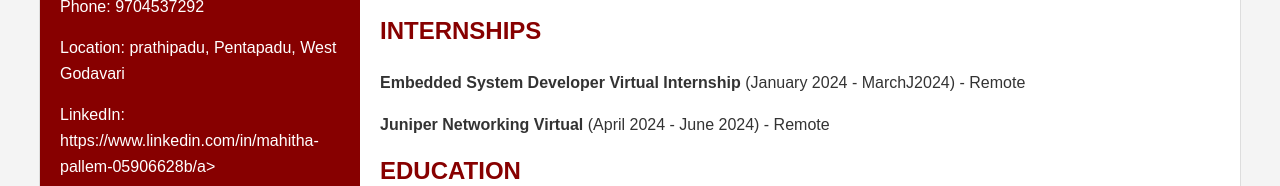
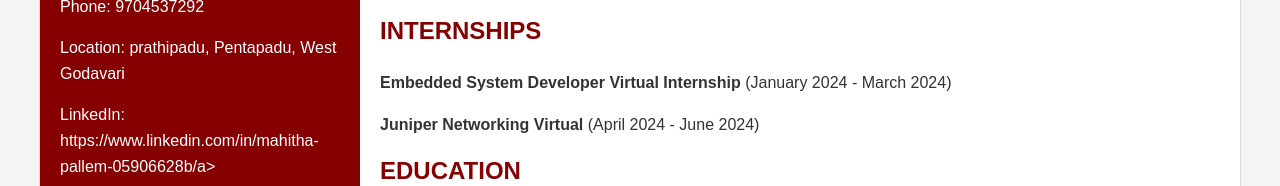
Before and after one commit to pallemmahitha/pallemmahitha.github.io, a plain HTML site: page index.html in a window 1280 px wide. Shown: the part 286-472 px from the top of the page. Drawn offline with Linux system fonts and the light colour scheme.

Commit message:
Update index.html

```diff
--- a/index.html
+++ b/index.html
@@ -51,8 +51,9 @@
             </div>
             <div class="internships">
                 <h2>INTERNSHIPS</h2>
-                <p><strong>Embedded System Developer Virtual Internship</strong> (January 2024 - MarchJ2024) - Remote</p>
-                <p><strong>Juniper Networking Virtual</strong> (April 2024 - June 2024) - Remote</p>
+                <p><strong>Embedded System Developer Virtual Internship</strong> (January 2024 - March
+                    2024) </p>
+                <p><strong>Juniper Networking Virtual</strong> (April 2024 - June 2024) </p>
             </div>
 
             <div class="education">
```
